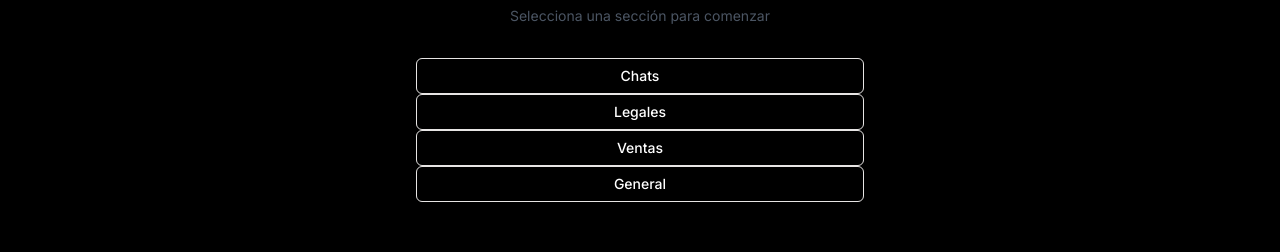
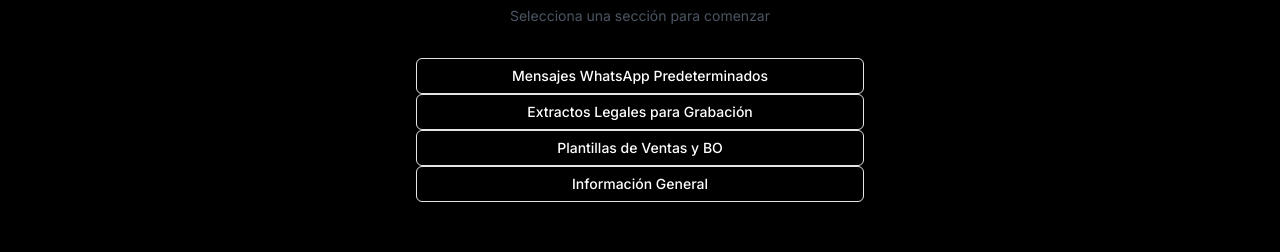
Before and after one commit to alonsoyiyi/ECC-next, a Next.js app: page / in a window 1280 px wide. Shown: the part 152-404 px from the top of the page. Built offline with nearby package versions, Linux system fonts and the light colour scheme; no server answers.

Commit message:
version 1.0 release

```diff
--- a/app/page.tsx
+++ b/app/page.tsx
@@ -17,22 +17,22 @@
         <div className="mt-8 space-y-4">
           <Link href="/chats" className="w-full">
             <Button className="w-full" variant="outline">
-              Chats
+              Mensajes WhatsApp Predeterminados
             </Button>
           </Link>
           <Link href="/legales" className="w-full">
             <Button className="w-full" variant="outline">
-              Legales
+              Extractos Legales para Grabación
             </Button>
           </Link>
           <Link href="/ventas" className="w-full">
             <Button className="w-full" variant="outline">
-              Ventas
+              Plantillas de Ventas y BO
             </Button>
           </Link>
           <Link href="/general" className="w-full">
             <Button className="w-full" variant="outline">
-              General
+              Información General
             </Button>
           </Link>
         </div>
```
